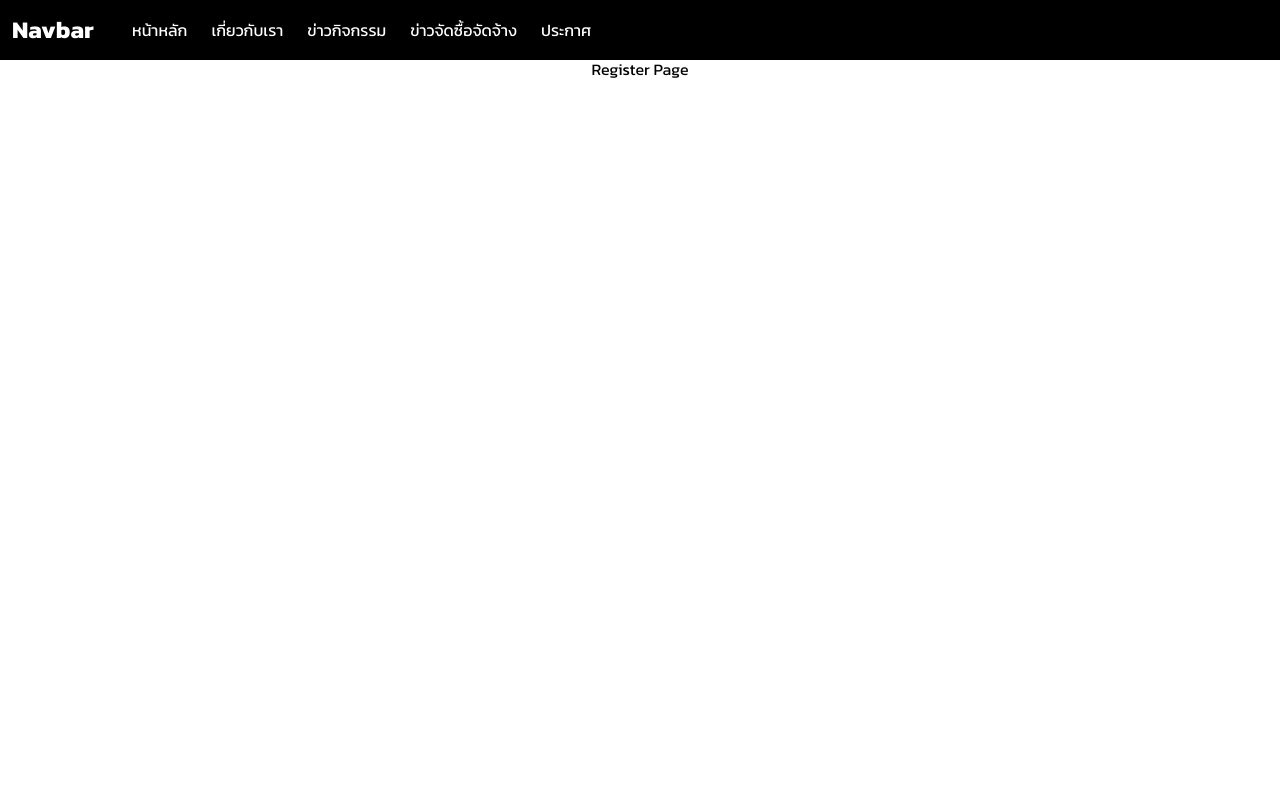
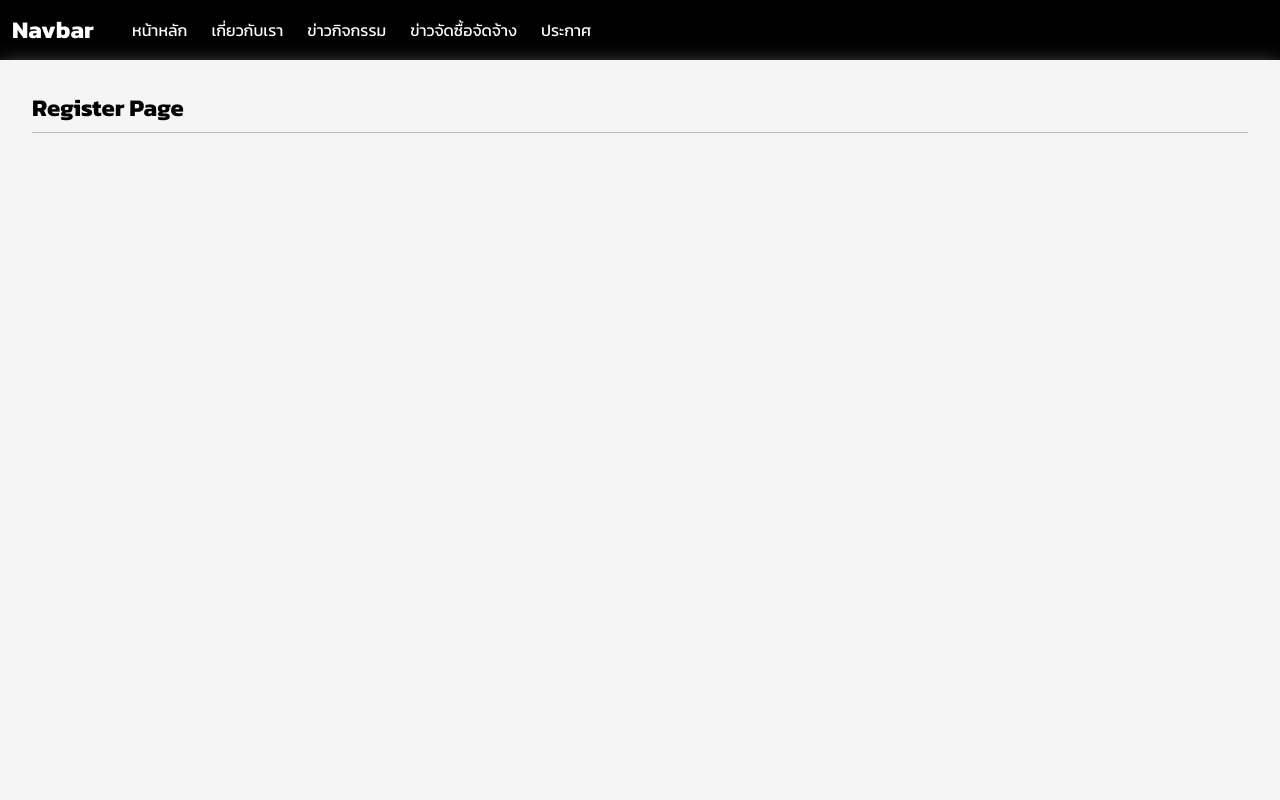
Before and after one commit to sanyath007/next-mhc9-web, a Next.js app: page /register in a window 1280 px wide. Shown: the top 800 px of the page. Built offline with nearby package versions, Linux system fonts and the light colour scheme.

Commit message:
reflactor: re-create login and register components

```diff
--- a/src/app/(auth)/login/page.tsx
+++ b/src/app/(auth)/login/page.tsx
@@ -1,6 +1,21 @@
+import { FC } from "react";
 
-export default function Login() {
+interface PageProps {}
+
+const page: FC<PageProps> = async ({}) => {
     return (
-        <h1>Login Page</h1>
+        <div className="wrapper w-full">
+            <div className="container">
+                <h1 className="text-2xl font-bold">Login Page</h1>
+
+                <hr className="mt-2" />
+
+                <div className="row mt-4">
+
+                </div>
+            </div>
+        </div>
     )
 }
+
+export default page
--- a/src/app/(auth)/register/page.tsx
+++ b/src/app/(auth)/register/page.tsx
@@ -1,6 +1,21 @@
+import { FC } from "react";
 
-export default function Register() {
+interface PageProps {}
+
+const page: FC<PageProps> = async ({}) => {
     return (
-        <h1>Register Page</h1>
+        <div className="wrapper w-full">
+            <div className="container">
+                <h1 className="text-2xl font-bold">Register Page</h1>
+
+                <hr className="mt-2" />
+
+                <div className="row mt-4">
+
+                </div>
+            </div>
+        </div>
     )
 }
+
+export default page;
```
